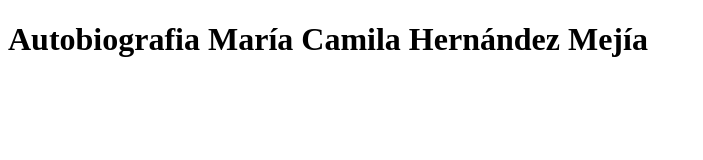
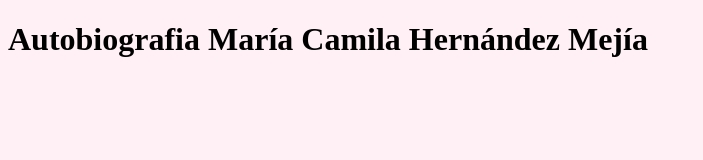
Before and after one commit to camilahdez99/Autobiografia, a plain HTML site: page Index.html in a window 1280 px wide. Shown: the whole page, without its empty margins (0-703 px from the left). Drawn offline with Linux system fonts and the light colour scheme.

Commit message:
se agrega color de fondo a la pagina

```diff
--- a/Index.html
+++ b/Index.html
@@ -4,6 +4,11 @@
     <meta charset="UTF-8">
     <meta name="viewport" content="width=device-width, initial-scale=1.0">
     <title>Autobiografia Camila</title>
+    <style>
+        body {
+            background-color: #FFF0F5;
+        }
+    </style>
 </head>
 <body>
     <h1>Autobiografia María Camila Hernández Mejía</h1>
```
